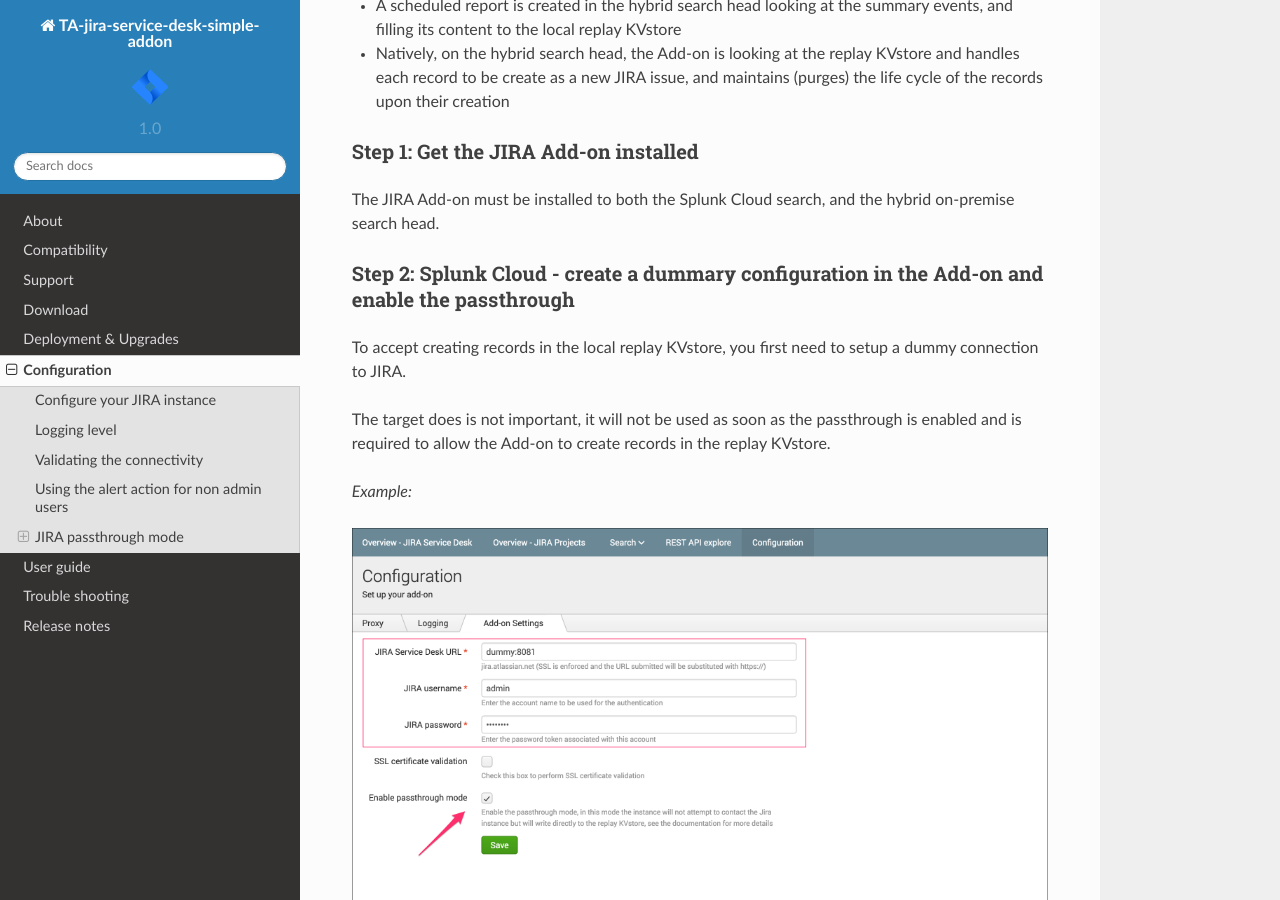
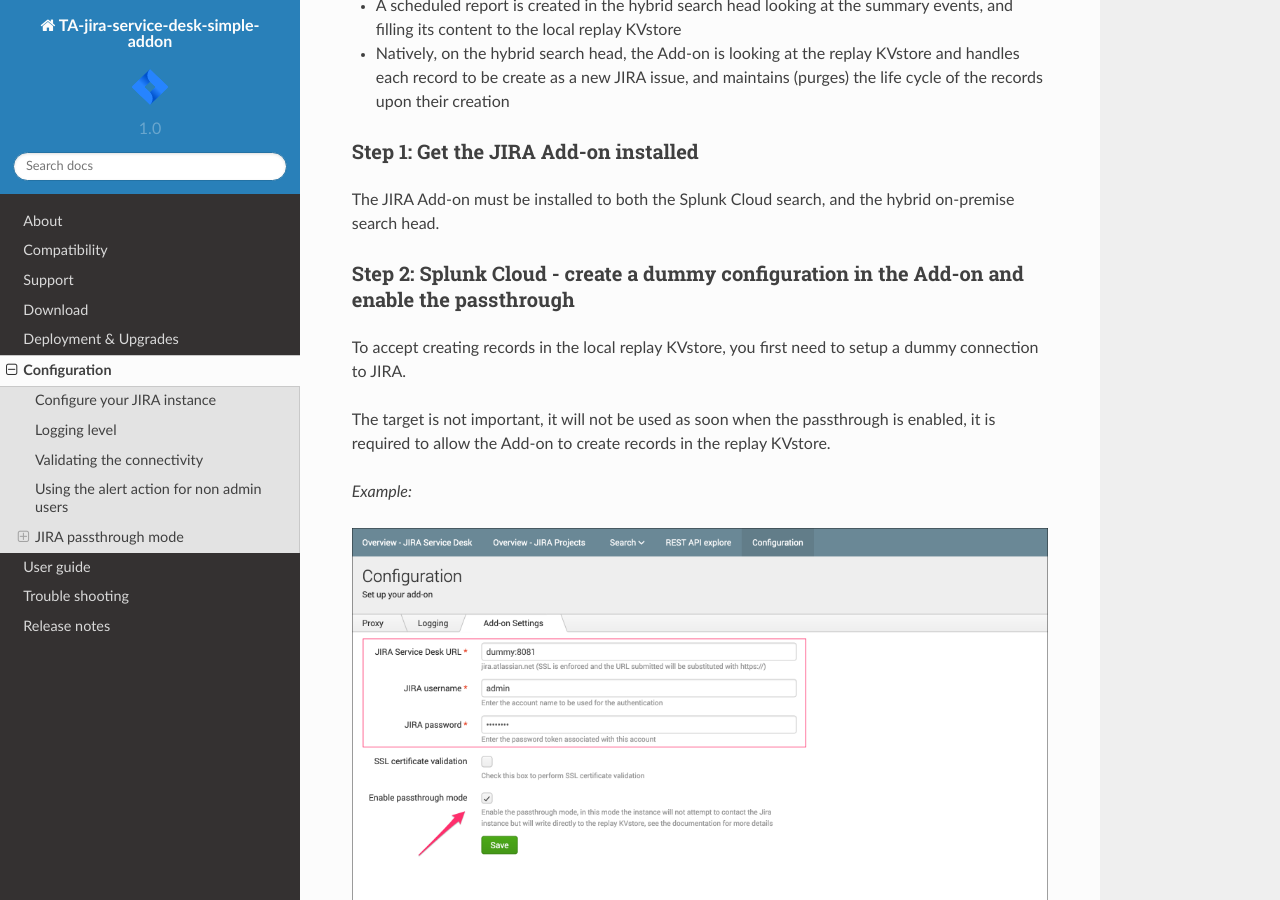
Before and after one commit to guilhemmarchand/TA-jira-service-desk-simple-addon, a Sphinx documentation site: the page built from docs/configuration.rst, in a window 1280 px wide and 900 px high, scrolled down 4872 px. Built offline with Sphinx 7.4.7 and the Read the Docs theme 2.0.0, drawn with Linux system fonts in a browser that asks for light colours; some of the changed lines change nothing that is shown.

Commit message:
docs update

```diff
--- a/docs/configuration.rst
+++ b/docs/configuration.rst
@@ -133,12 +133,12 @@
 
 The JIRA Add-on must be installed to both the Splunk Cloud search, and the hybrid on-premise search head.
 
-Step 2: Splunk Cloud - create a dummary configuration in the Add-on and enable the passthrough
-----------------------------------------------------------------------------------------------
+Step 2: Splunk Cloud - create a dummy configuration in the Add-on and enable the passthrough
+--------------------------------------------------------------------------------------------
 
 To accept creating records in the local replay KVstore, you first need to setup a dummy connection to JIRA.
 
-The target does is not important, it will not be used as soon as the passthrough is enabled and is required to allow the Add-on to create records in the replay KVstore.
+The target is not important, it will not be used as soon when the passthrough is enabled, it is required to allow the Add-on to create records in the replay KVstore.
 
 *Example:*
 
@@ -171,20 +171,20 @@
 
 Run the report **JIRA Service Desk - Get projects** from the hybrid search head (in the nav menu "Get JIRA INFO") and export as a CSV file:
 
-.. image:: img/passthrough_img003.png
-   :alt: passthrough_img003.png
+.. image:: img/passthrough_img_get_projects.png
+   :alt: passthrough_img_get_projects.png
    :align: center
 
 Run the report **JIRA Service Desk - Get issue types** from the hybrid search head (in the nav menu "Get JIRA INFO") and export as a CSV file:
 
-.. image:: img/passthrough_img004.png
-   :alt: passthrough_img004.png
+.. image:: img/passthrough_img_get_issue_types.png
+   :alt: passthrough_img_get_issue_types.png
    :align: center
 
 Run the report **JIRA Service Desk - Get issue priorities** from the hybrid search head (in the nav menu "Get JIRA INFO") and export as a CSV file:
 
-.. image:: img/passthrough_img005.png
-   :alt: passthrough_img005.png
+.. image:: img/passthrough_img_get_issue_priorities.png
+   :alt: passthrough_img_get_issue_priorities.png
    :align: center
 
 **Upload these lookups files in Splunk Cloud via Splunk Web, example:**
```
Also changed, not shown: docs/img/passthrough_img_get_issue_priorities.png (renamed from docs/img/passthrough_img005.png), docs/img/passthrough_img_get_issue_types.png (added), docs/img/passthrough_img_get_projects.png (renamed from docs/img/passthrough_img004.png).
